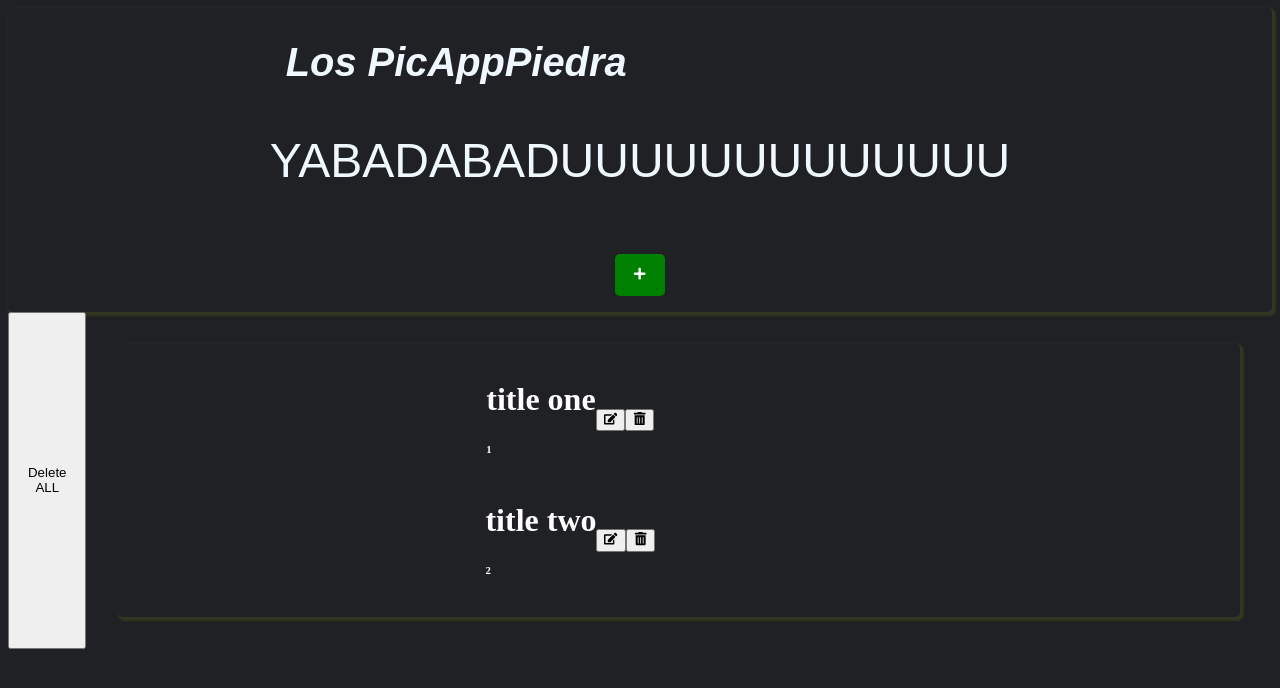
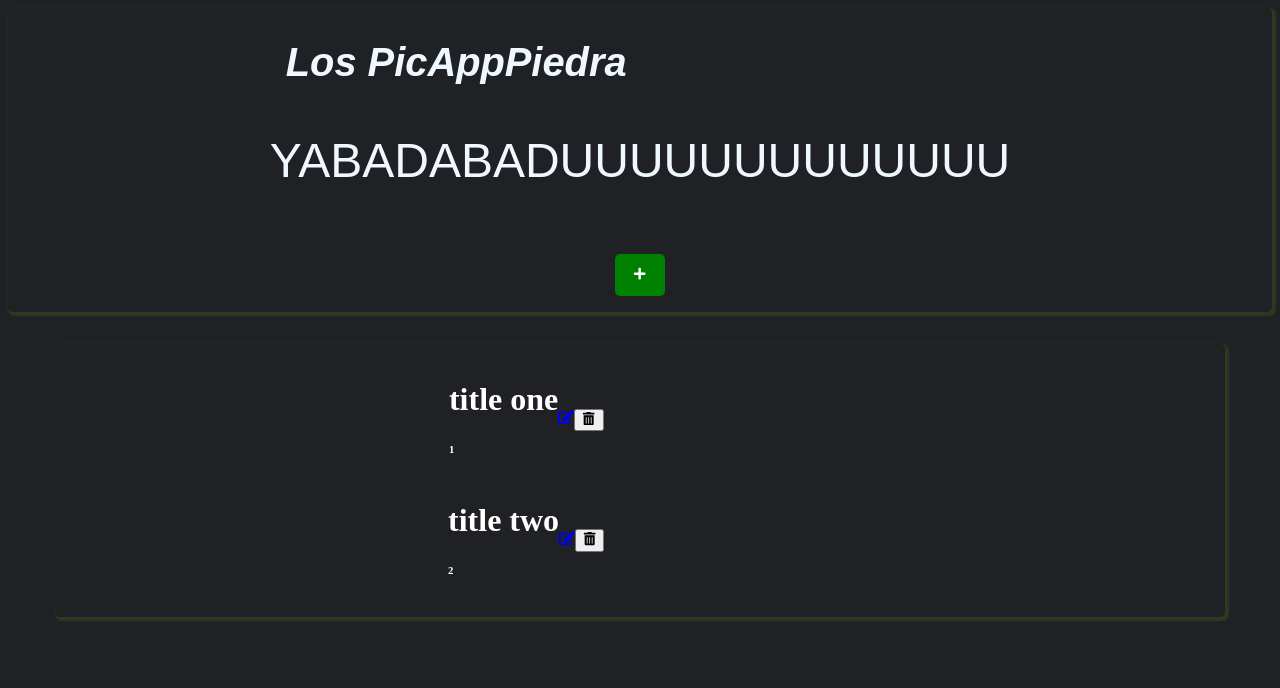
Before and after one commit to E-Hidalgo/context-usereducer-tasks, a React (Create React App) app: page / in a window 1280 px wide. Shown: the top 688 px of the page. Built offline with nearby package versions, Linux system fonts and the light colour scheme.

Commit message:
delete working

```diff
--- a/src/App.js
+++ b/src/App.js
@@ -17,6 +17,7 @@ function App() {
             <Switch>
               <Route path="/" component={TaskList} exact />
               <Route path="/add" component={TaskForm} />
+              <Route path="/edit/:id" component={TaskForm} />
             </Switch>
           </ContextProvider>
 
--- a/src/components/TaskList.js
+++ b/src/components/TaskList.js
@@ -3,6 +3,8 @@ import { GlobalContext } from "../context/GlobalContext"
 
 import { FaTrashAlt, FaEdit } from "react-icons/fa"
 import "../App.css"
+
+import { Link } from "react-router-dom"
 
 
 const TaskList = () => {
@@ -11,7 +13,7 @@ const TaskList = () => {
 
   return (
     <div className="TaskListContainer">
-      <button onClick={() => deleteTask()}>Delete ALL</button>
+      {/* <button onClick={() => deleteTask()}>Delete ALL</button> */}
       <div className="TaskList">
         {tasks.map((task) => (
           <div className="TaskContainer" key={task.id}>
@@ -20,8 +22,8 @@ const TaskList = () => {
               <h6>{task.id}</h6>
             </div>
             <div>
-              <button><FaEdit /></button>
-              <button><FaTrashAlt /></button>
+              <Link to={`/edit/${task.id}`}><FaEdit /></Link>
+              <button onClick={() => deleteTask(task.id)}><FaTrashAlt /></button>
             </div>
           </div>
         ))}
--- a/src/context/AppReducer.js
+++ b/src/context/AppReducer.js
@@ -9,7 +9,7 @@ export default function appReducer(state, action) {
       }
     case "DELETE_TASK":
       return {
-        tasks: []
+        tasks: state.tasks.filter(task => task.id !== action.payload)
       }
     default:
       break;
--- a/src/context/GlobalContext.js
+++ b/src/context/GlobalContext.js
@@ -33,8 +33,8 @@ export const ContextProvider = ({ children }) => {
   }
 
 
-  const deleteTask = () => {
-    dispatch({ type: "DELETE_TASK" })
+  const deleteTask = (id) => {
+    dispatch({ type: "DELETE_TASK", payload: id })
   }
 
   return (
```
Also changed, not shown: src/components/Pablo.js (added).
